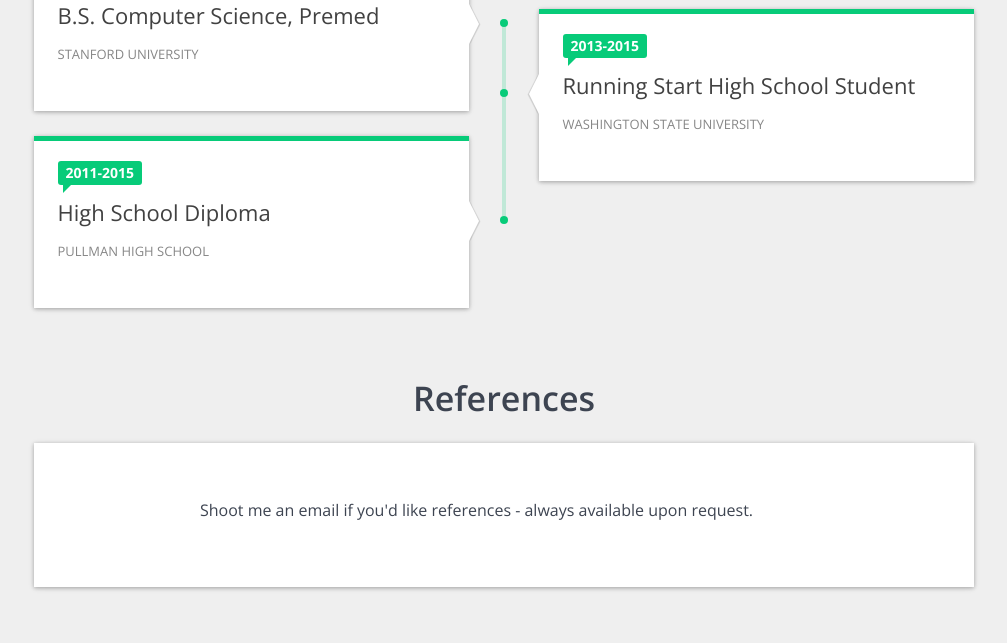
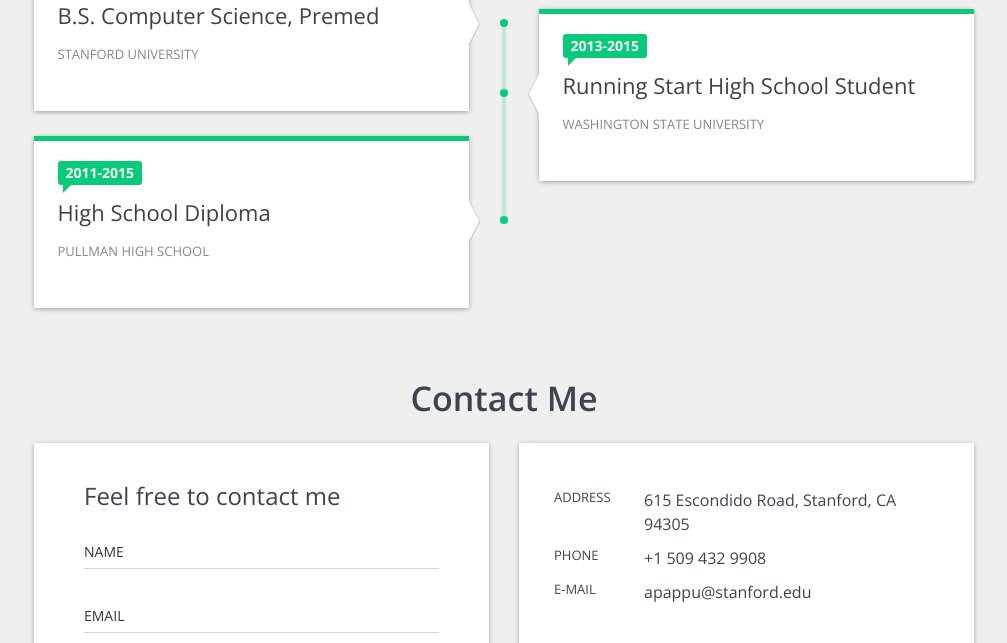
Before and after one commit to apappu97/apappu97.github.io, a plain HTML site: page index.html in a window 1280 px wide. Shown: the part 1837-2480 px from the top of the page, without its empty margins (136-1143 px from the left). Drawn offline with nearby package versions, Linux system fonts and the light colour scheme; some packages are replaced by stand-ins of ours; files whose address does not match are found by name.

Commit message:
took out references

```diff
--- a/index.html
+++ b/index.html
@@ -52,7 +52,7 @@
                     -->
                     <!-- <li><a href="#experience">Experience</a></li> -->
                     <li><a href="#education">Education</a></li>
-					<li><a href="#references">References</a></li>
+				<!-- 	<li><a href="#references">References</a></li> -->
 					<!-- <li>
 						<a href="category.html">Blog</a>
 						<ul>
@@ -98,7 +98,7 @@
 										<li><a href="#portfolio">Portfolio</a> </li> -->
 										<!-- <li><a href="#experience">Experience</a></li> -->
                                         <li><a href = "#education">Education</a></li>
-										<li><a href="#references">References</a></li>
+										<!-- <li><a href="#references">References</a></li> -->
 
 										<li><a href="#contact">Contact <span></span></a></li>
 									</ul>
@@ -583,18 +583,18 @@
 					</div>
 				</section><!-- #clients -->
 
-				<section id="references" class="section section-references">
+				<!-- <section id="references" class="section section-references">
 					<div class="animate-up">
 						<h2 class="section-title">References</h2>
 						<div class="section-box">
-                            <ul>
+                            <ul> -->
 							<!-- <ul class="ref-slider"> -->
-								<li>
+						<!-- 		<li>
 									<div class="ref-box">
                                         <div class = "text-center">
-										<!-- <div class="person-speech"> -->
+										<div class="person-speech">
 											<p>Shoot me an email if you'd like references - always available upon request.</p>
-										</div>
+										</div> -->
 										<!-- <div class="person-info clearfix">
 											<img class="person-img" src="img/uploads/rs-avatar-60x60.jpg" alt="Headshot">
 											<div class="person-name-title">
@@ -602,8 +602,8 @@
 												<span class="person-title">Modern LLC , HR</span>
 											</div>
 										</div> -->
-									</div>
-								</li>
+							<!-- 		</div>
+								</li> -->
 								<!-- <li>
 									<div class="ref-box">
 										<div class="person-speech">
@@ -634,14 +634,14 @@
 										</div>
 									</div>
 								</li> -->
-							</ul>
+						<!-- 	</ul> -->
 							<!-- <div class="ref-slider-nav">
 								<span id="ref-slider-prev" class="slider-prev"></span>
 								<span id="ref-slider-next" class="slider-next"></span>
 							</div> -->
-						</div>
+					<!-- 	</div>
 					</div>
-				</section><!-- #references -->
+				</section> --><!-- #references -->
 
 				<!-- <section id="prices" class="section section-prices">
                     <div class="animate-up">
```
